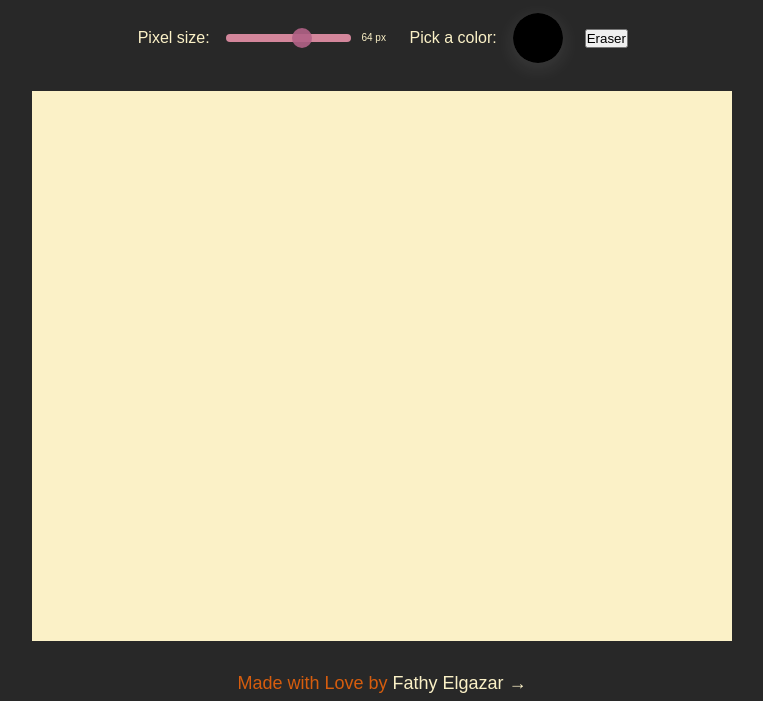
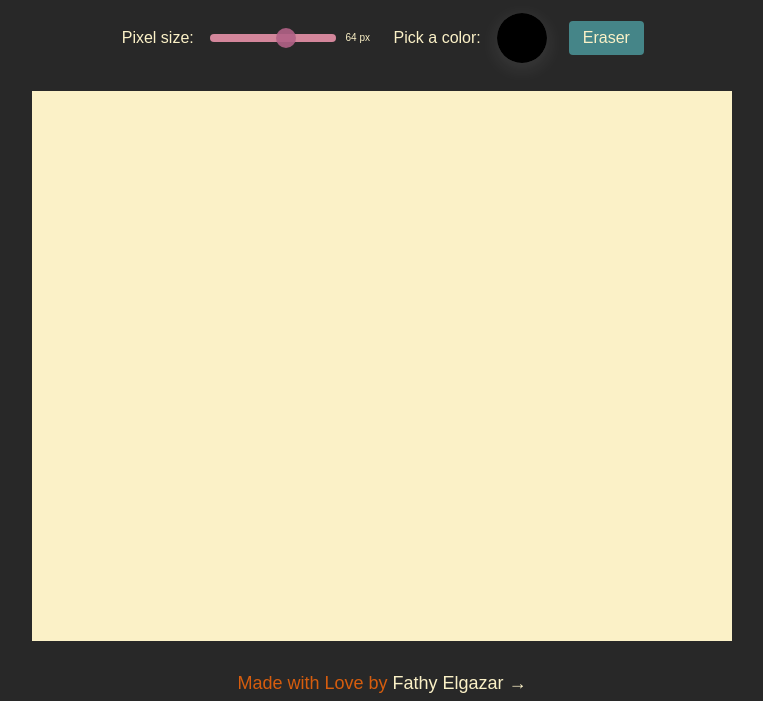
Before and after one commit to fathyElgazzar/Etch-A-Sketch, a plain HTML site: page index.html in a window 1280 px wide. Shown: the part 100-801 px from the top of the page, without its empty margins (258-1021 px from the left). Drawn offline with Linux system fonts and the light colour scheme.

Commit message:
style: Style Eraser

```diff
--- a/style.css
+++ b/style.css
@@ -141,6 +141,24 @@ input[type="range"]:focus::-ms-fill-upper {
   /* text-align: center; */
 }
 
+.eraser {
+  border: 0;
+  background: none;
+  font-size: 16px;
+  padding: 8px 14px;
+  background-color: #458588;
+  color: #fbf1c7;
+  border-radius: 4px;
+  cursor: pointer;
+  transition: scale 0.2s;
+}
+.eraser:focus {
+  outline: none;
+}
+.eraser:active {
+  transform: scale(0.98);
+}
+
 .squares {
   width: 700px;
   height: 550px;
```
